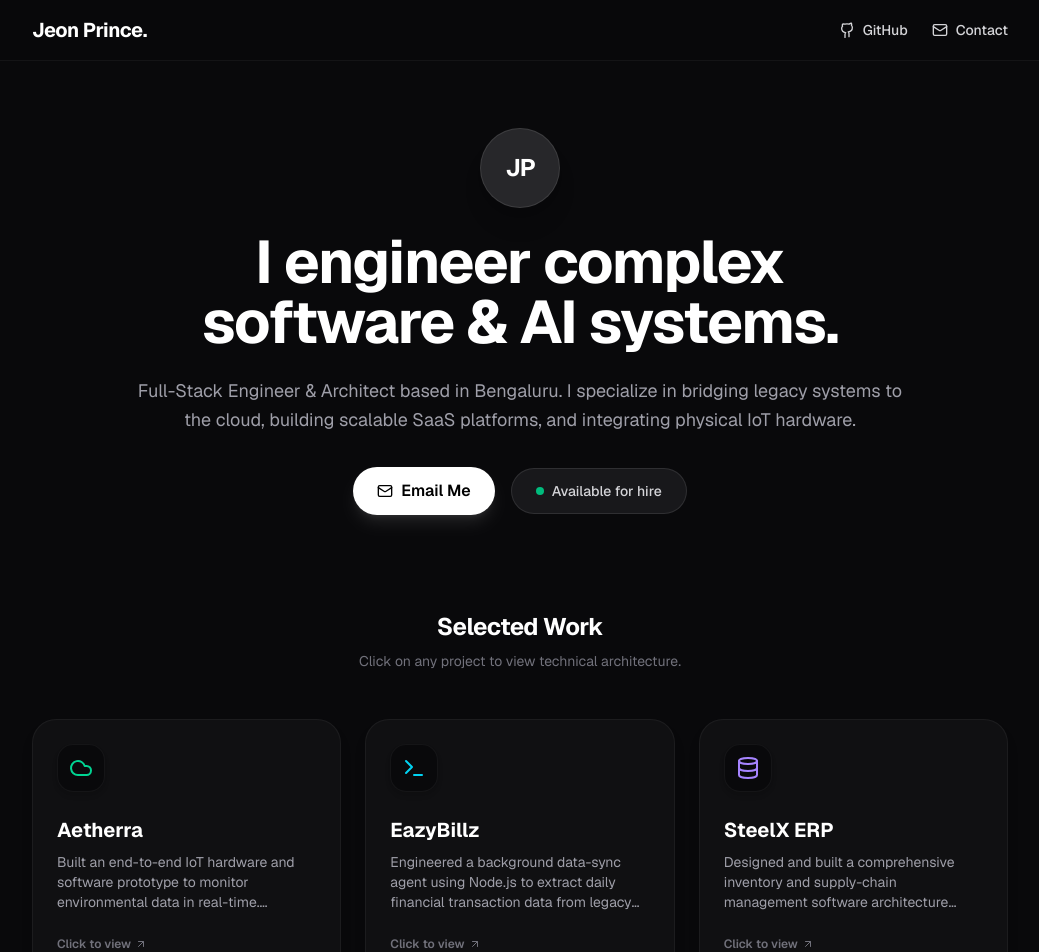
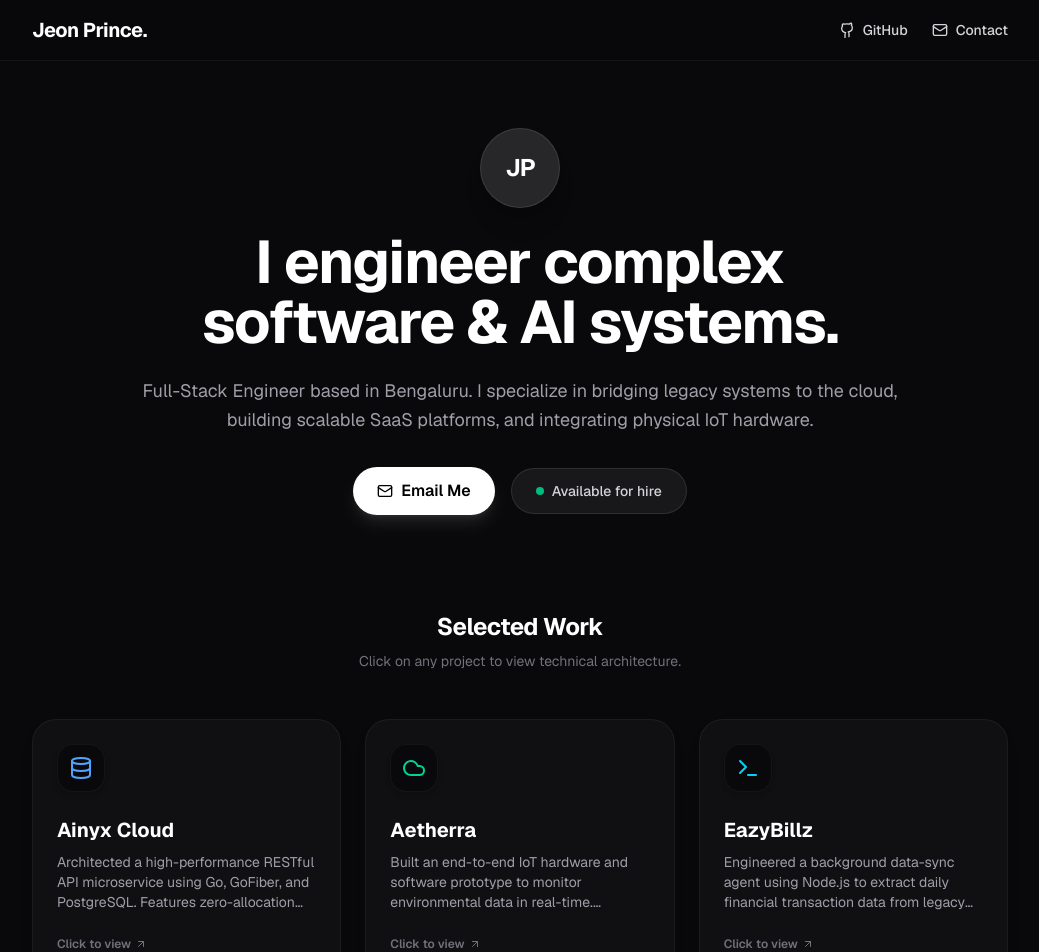
Before and after one commit to jeonc-dot/jeon-portfolio, a Next.js app: page / in a window 1280 px wide. Shown: the top 952 px of the page, without its empty margins (120-1159 px from the left). Built offline with nearby package versions, Linux system fonts and the light colour scheme.

Commit message:
feat: add Ainyx Cloud Go microservice and update branding

```diff
--- a/src/app/page.tsx
+++ b/src/app/page.tsx
@@ -12,6 +12,14 @@ export default function Portfolio() {
   const [selectedProject, setSelectedProject] = useState<any>(null);
 
   const projects = [
+    {
+      title: "Ainyx Cloud",
+      role: "Backend Engineer",
+      desc: "Architected a high-performance RESTful API microservice using Go, GoFiber, and PostgreSQL. Features zero-allocation routing, SQLC for memory-safe queries, and custom Uber Zap logging middlewares. Fully containerized with Docker.",
+      tags: ["Go", "PostgreSQL", "Docker"],
+      icon: <Database className="w-6 h-6 text-blue-400" />,
+      color: "from-blue-500/20 to-blue-500/5"
+    },
     {
       title: "Aetherra",
       role: "Hardware Founder & IoT Engineer",
@@ -91,7 +99,7 @@ export default function Portfolio() {
             I engineer complex <br className="hidden sm:block"/> software & AI systems.
           </h1>
           <p className="text-lg text-zinc-400 leading-relaxed mb-8">
-            Full-Stack Engineer & Architect based in Bengaluru. I specialize in bridging legacy systems to the cloud, building scalable SaaS platforms, and integrating physical IoT hardware.
+            Full-Stack Engineer based in Bengaluru. I specialize in bridging legacy systems to the cloud, building scalable SaaS platforms, and integrating physical IoT hardware.
           </p>
           <div className="flex flex-col sm:flex-row items-center justify-center gap-4">
             <a href="mailto:jeonc180@gmail.com" className="px-6 py-3 bg-white text-black font-semibold rounded-full hover:scale-105 transition-transform shadow-lg shadow-white/10 flex items-center gap-2">
```
